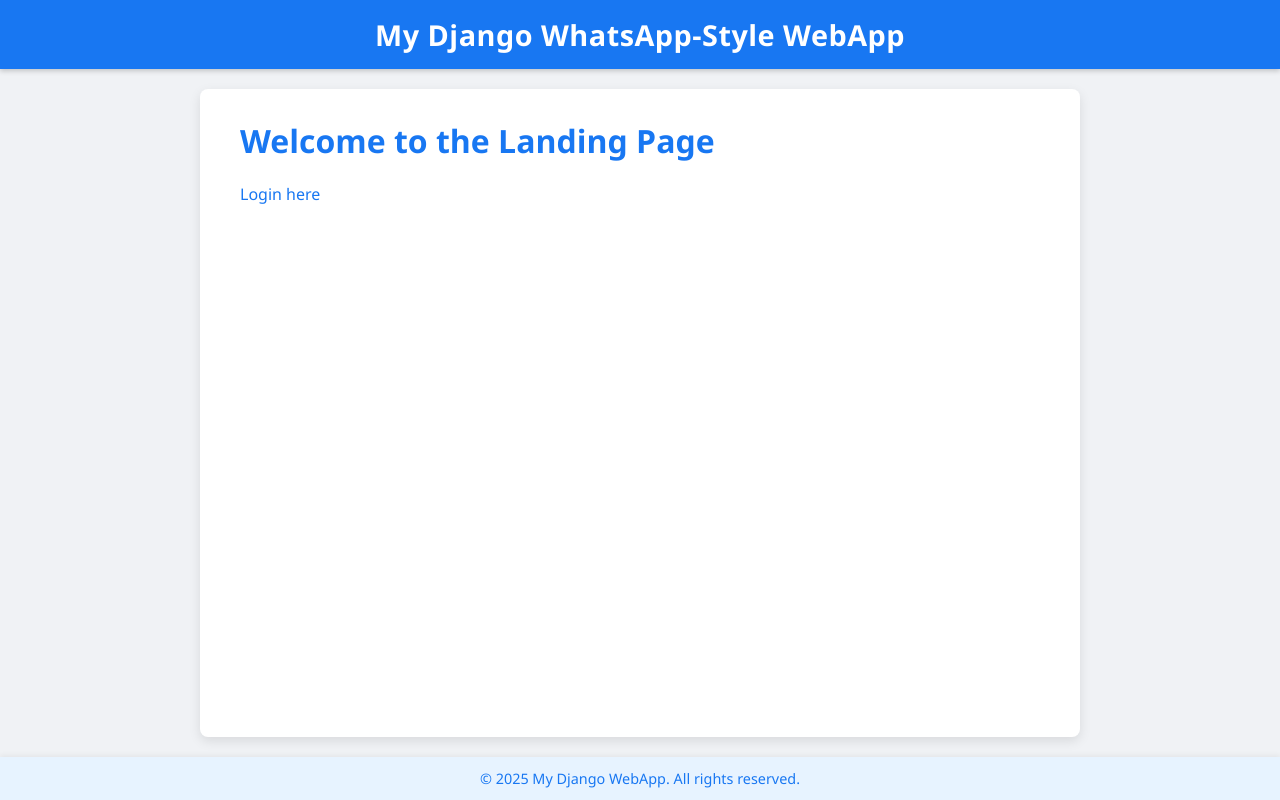
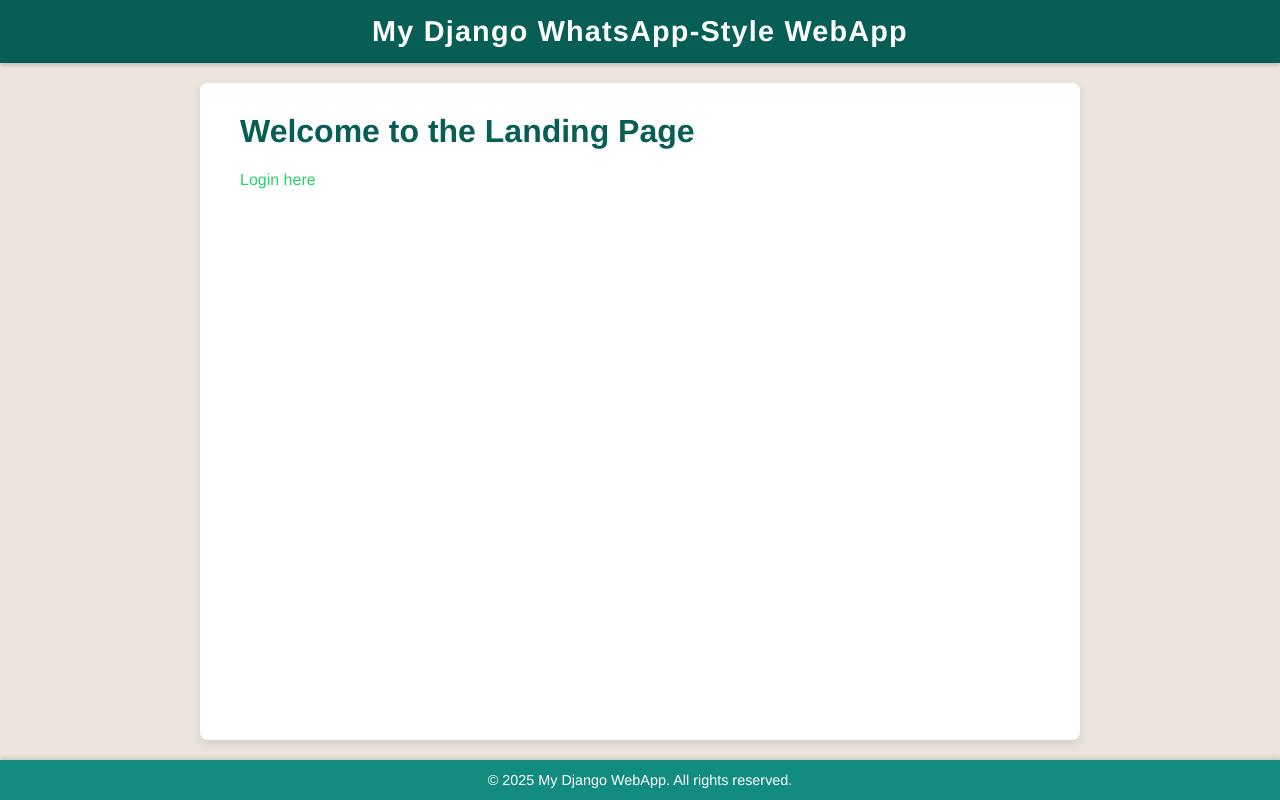
Before and after one commit to Lonewolfrex/django_basic_webapp, a Django app: page / in a window 1280 px wide. Run offline with Django 5.2, Linux system fonts and the light colour scheme.

Commit message:
css file updated back to whatsapp  theme

```diff
--- a/static/css/styles.css
+++ b/static/css/styles.css
@@ -1,10 +1,10 @@
 /* Base styles */
 body {
-    font-family: 'Segoe UI', Tahoma, Geneva, Verdana, sans-serif;
-    background: #f0f2f5; /* Facebook background */
+    font-family: 'Helvetica Neue', Helvetica, Arial, sans-serif;
+    background: #ece5dd; /* WhatsApp background color */
     margin: 0;
     padding: 0;
-    color: #050505; /* Facebook text color */
+    color: #202c33; /* Dark text color */
     min-height: 100vh;
     display: flex;
     flex-direction: column;
@@ -12,71 +12,71 @@ body {
 
 /* Container to hold the content with padding */
 .container {
-    flex: 1;
+    flex: 1; /* So container grows and footer sticks to bottom */
     width: 90%;
     max-width: 800px;
     margin: 20px auto;
     background: white;
     padding: 30px 40px;
     border-radius: 8px;
-    box-shadow: 0 4px 12px rgba(0, 0, 0, 0.1);
+    box-shadow: 0 4px 8px rgb(0 0 0 / 0.1);
 }
 
 /* Header styles */
 header {
-    background-color: #1877f2; /* Facebook blue */
+    background-color: #075e54; /* WhatsApp primary green */
     color: white;
     padding: 15px 20px;
     text-align: center;
     font-size: 1.8em;
     font-weight: 600;
-    letter-spacing: 0.5px;
+    letter-spacing: 1.2px;
     box-shadow: 0 2px 5px rgba(0, 0, 0, 0.2);
 }
 
 /* Footer styles */
 footer {
-    background-color: #e7f3ff; /* Facebook light blue */
-    color: #1877f2;
+    background-color: #128c7e; /* WhatsApp secondary green */
+    color: white;
     text-align: center;
     padding: 12px 20px;
     font-size: 0.9em;
-    box-shadow: 0 -2px 5px rgba(0, 0, 0, 0.05);
-    margin-top: auto;
+    box-shadow: 0 -2px 5px rgba(0, 0, 0, 0.15);
+    margin-top: auto; /* Push footer to bottom */
 }
 
 /* Headings */
 h1 {
-    color: #1877f2;
+    color: #075e54;
     margin-top: 0;
 }
 
 /* Links */
 a {
-    color: #1877f2;
+    color: #25d366; /* WhatsApp bright green accent */
     text-decoration: none;
     transition: color 0.3s ease;
 }
 
 a:hover {
-    color: #165fc1;
+    color: #128c7e;
     text-decoration: underline;
 }
 
 /* Buttons */
 button {
-    background-color: #1877f2;
+    background-color: #25d366;
     border: none;
     color: white;
     padding: 10px 22px;
     font-size: 1em;
-    border-radius: 6px;
+    border-radius: 25px;
     cursor: pointer;
     transition: background-color 0.3s ease;
 }
 
 button:hover {
-    background-color: #165fc1;
+    background-color: #128c7e;
 }
 
 /* Form inputs */
@@ -86,21 +86,21 @@ input[type="password"] {
     padding: 10px 12px;
     margin-top: 5px;
     margin-bottom: 15px;
-    border: 1.5px solid #ccd0d5;
-    border-radius: 6px;
+    border: 1.8px solid #ddd;
+    border-radius: 5px;
     font-size: 1em;
     transition: border-color 0.3s ease;
 }
 
 input[type="text"]:focus,
 input[type="password"]:focus {
-    border-color: #1877f2;
+    border-color: #25d366;
     outline: none;
 }
 
 /* Error message */
 .error {
-    color: #d93025;
+    color: #d93025; /* a red error tone */
     font-weight: 600;
     margin-bottom: 15px;
 }
@@ -112,7 +112,7 @@ input[type="password"]:focus {
         padding: 20px;
     }
     header {
-        font-size: 1.5em;
+        font-size: 1.4em;
         padding: 12px 15px;
     }
     footer {
```
